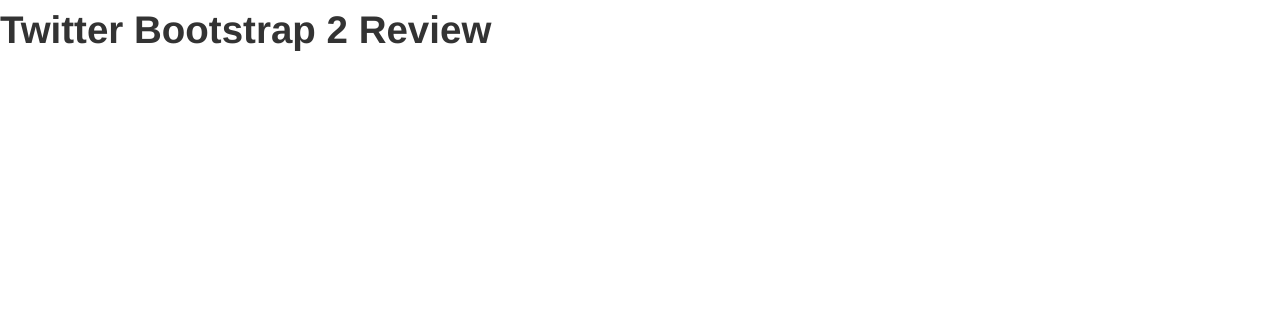
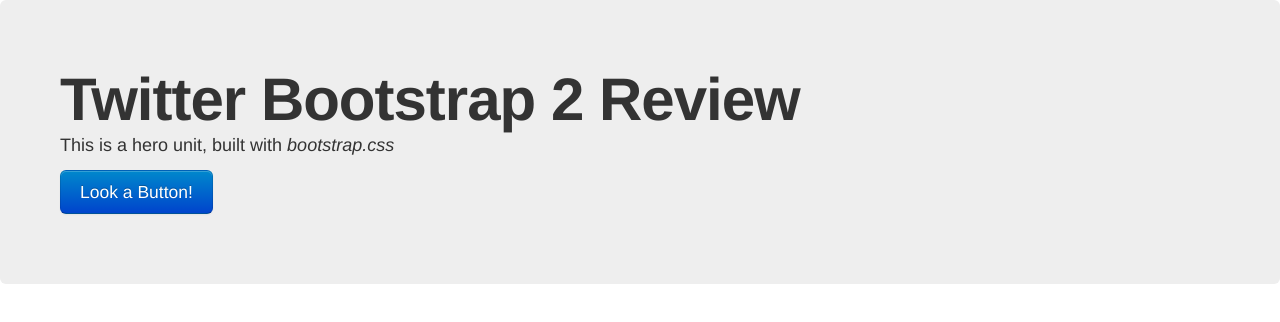
Before and after one commit to DanajaeBallard/bootstrap-2, a plain HTML site: page index.html in a window 1280 px wide. Drawn offline with Linux system fonts and the light colour scheme.

Commit message:
Update index.html

```diff
--- a/index.html
+++ b/index.html
@@ -12,7 +12,15 @@
 
   <body>
 
+    <div class="hero-unit">
+
     <h1>Twitter Bootstrap 2 Review</h1>
+
+    <p>This is a hero unit, built with <em>bootstrap.css</em></p>
+
+    <p><a class="btn btn-primary btn-large">Look a Button!</a></p>
+
+    </div>
 
   </body>
 
```
